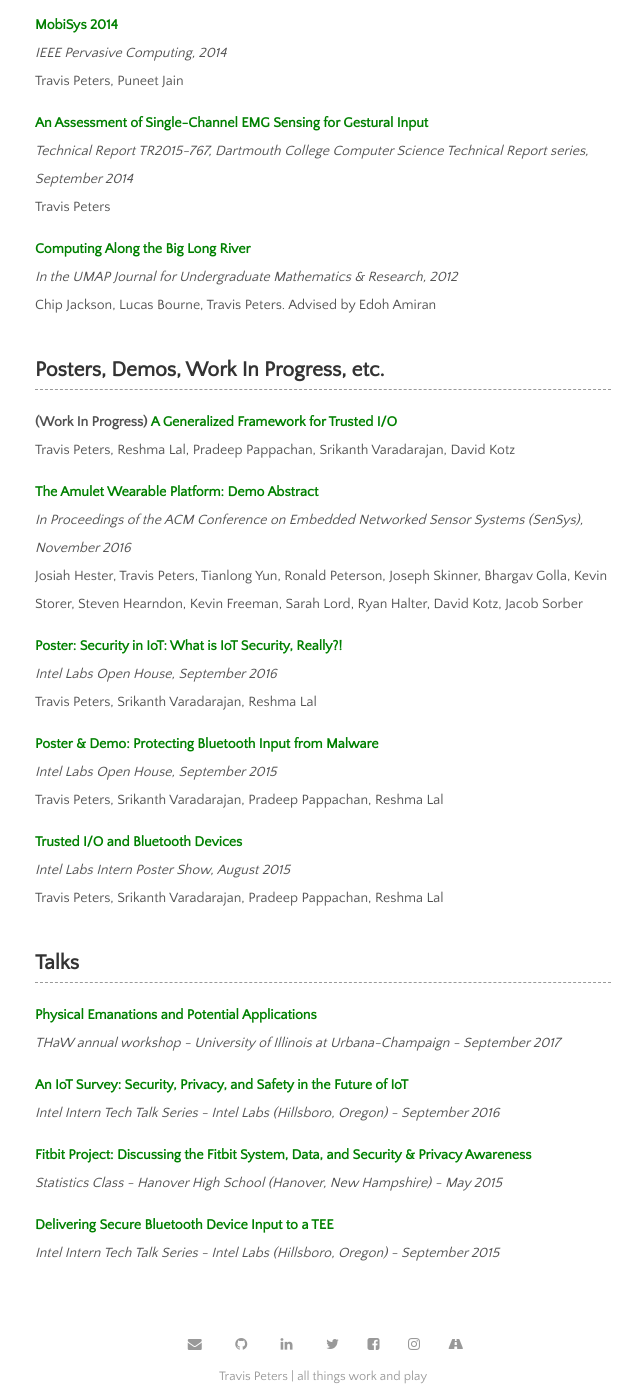
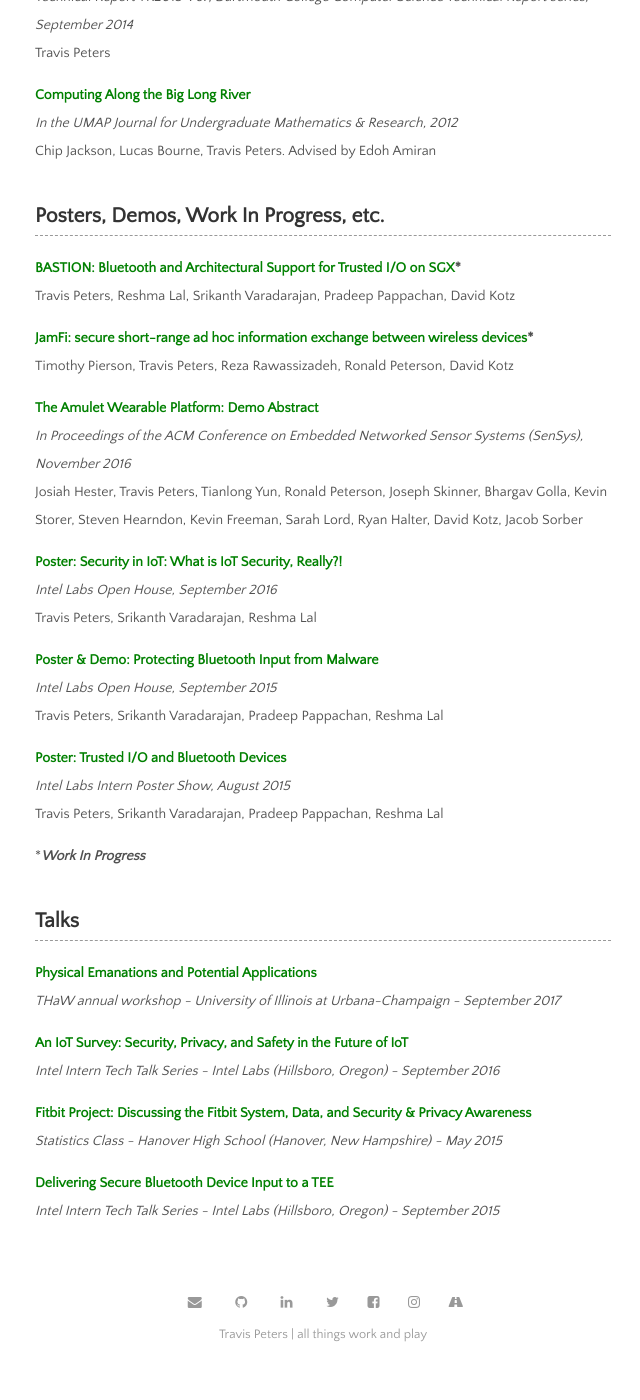
Before and after one commit to traviswpeters/traviswpeters.github.io, a Jekyll site: the page built from research.md, in a window 1280 px wide and 1400 px high, scrolled down 1325 px. Shown: the whole window, without its empty margins (317-957 px from the left). Built offline with Jekyll 4.4.1, drawn with Linux system fonts in a browser that asks for light colours; nearby versions of some CDN libraries; some of the changed text lies outside the part shown.

Commit message:
a few updats

```diff
--- a/_data/papers.yml
+++ b/_data/papers.yml
@@ -1,22 +1,22 @@
 # Papers, posters, demos, etc.
 # - Types: conference, journal, workshop, techreport, poster, demo, poster/demo, wip (work in progress)
 
-- title: "JamFi: secure short-range ad hoc information exchange between wireless devices"
-  authors: Timothy Pierson, Travis Peters, Reza Rawassizadeh, Ronald Peterson, David Kotz
-  publisher: The International Symposium on Mobile Ad Hoc Networking and Computing (MobiHoc 2018)
-  date: December 2017
-  type: conference
-  internal: true
-  inSubmission: true
-  # url: papers/...
-
-- title: "A Generalized Framework for Trusted I/O"
-  authors: Travis Peters, Reshma Lal, Pradeep Pappachan, Srikanth Varadarajan, David Kotz
+- title: "BASTION: Bluetooth and Architectural Support for Trusted I/O on SGX" #"A Generalized Framework for Trusted I/O"
+  authors: Travis Peters, Reshma Lal, Srikanth Varadarajan, Pradeep Pappachan, David Kotz
   type: wip # work-in-progress
   # note:
   # date: ...
   # internal: true
   # publisher: ...
+  # url: papers/...
+
+- title: "JamFi: secure short-range ad hoc information exchange between wireless devices"
+  authors: Timothy Pierson, Travis Peters, Reza Rawassizadeh, Ronald Peterson, David Kotz
+  # publisher: The International Symposium on Mobile Ad Hoc Networking and Computing (MobiHoc 2018)
+  # date: December 2017
+  type: wip # work-in-progress # conference
+  internal: true
+  inSubmission: true
   # url: papers/...
 
 - title: "Challenges to ensuring human safety throughout the life-cycle of Smart Environments"
@@ -65,7 +65,7 @@
   date: September 2015
   type: poster/demo
 
-- title: "Trusted I/O and Bluetooth Devices"
+- title: "Poster: Trusted I/O and Bluetooth Devices"
   authors: Travis Peters, Srikanth Varadarajan, Pradeep Pappachan, Reshma Lal
   publisher: Intel Labs Intern Poster Show
   date: August 2015
--- a/_data/talks.yml
+++ b/_data/talks.yml
@@ -16,6 +16,7 @@
   date: May 2015
   venue: Statistics Class
   location: Hanover High School (Hanover, New Hampshire)
+  url: http://www.cs.dartmouth.edu/~trdata/reports/abstracts/TR2018-839/
   # abstract: ""
   # note: ""
 
--- a/_includes/presentations.html
+++ b/_includes/presentations.html
@@ -4,7 +4,7 @@
 {% if talk.type == "guest-lecture" %}
 <!-- don't show guest lectures on "talks" - show in "teaching" -->
 {% else %}
-[**{{talk.title}}**]({% if pub.internal %}{{ pub.url | relative_url }}{% else %}{{pub.url}}{% endif %}) <br />
+[**{{talk.title}}**]({% if talk.internal %}{{ talk.url | relative_url }}{% else %}{{talk.url}}{% endif %}) <br />
 *{{talk.venue}} - {% if talk.location %} {{talk.location}}{% endif %} - {% if talk.date %}{{talk.date}}{% endif %}*
 {% endif %}
 
--- a/_includes/publications.html
+++ b/_includes/publications.html
@@ -27,10 +27,12 @@
 {% if pub.image %}
 {% include image.html url=pub.image caption="" height="100px" align=thumbnail %}
 {% endif %}
-{% if pub.type == "wip" %}**(Work In Progress)**{% endif %} [**{{pub.title}}**]({% if pub.internal %}{{ pub.url | relative_url }}{% else %}{{pub.url}}{% endif %})<br />
+[**{{pub.title}}**]({% if pub.internal %}{{ pub.url | relative_url }}{% else %}{{pub.url}}{% endif %}){% if pub.type == "wip" %}**\***{% endif %}<br />
 {% if pub.publisher %}*{{pub.publisher}}, {{pub.date}}* <br />{% endif %}{{pub.authors}}<br />
 {% if pub.doi %}[[doi]({{pub.doi}})]{% endif %}
 {% if pub.media %}<br />Media: {% for article in pub.media %}[[{{article.name}}]({{article.url}})]{% endfor %}{% endif %}
 
 {% endif %}
 {% endfor %}
+
+\****Work In Progress***
```
